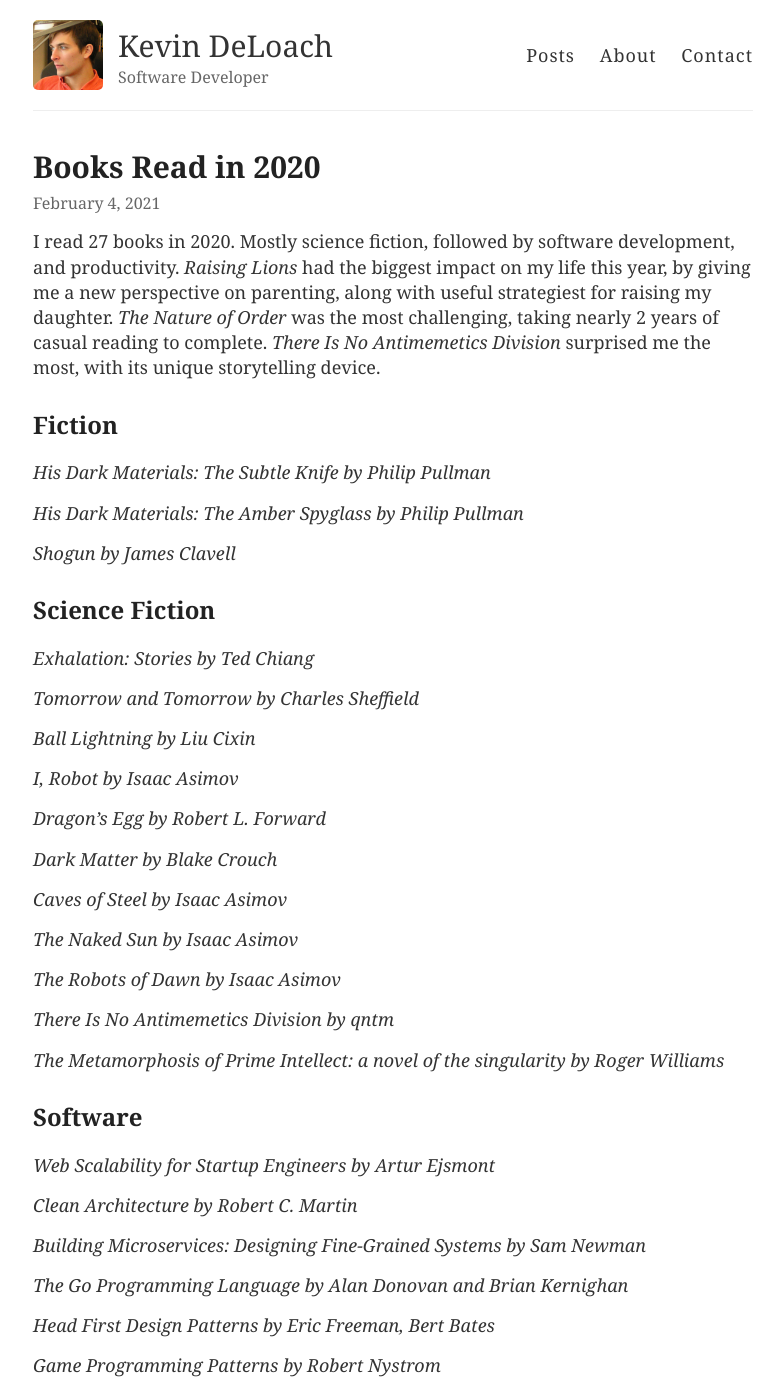
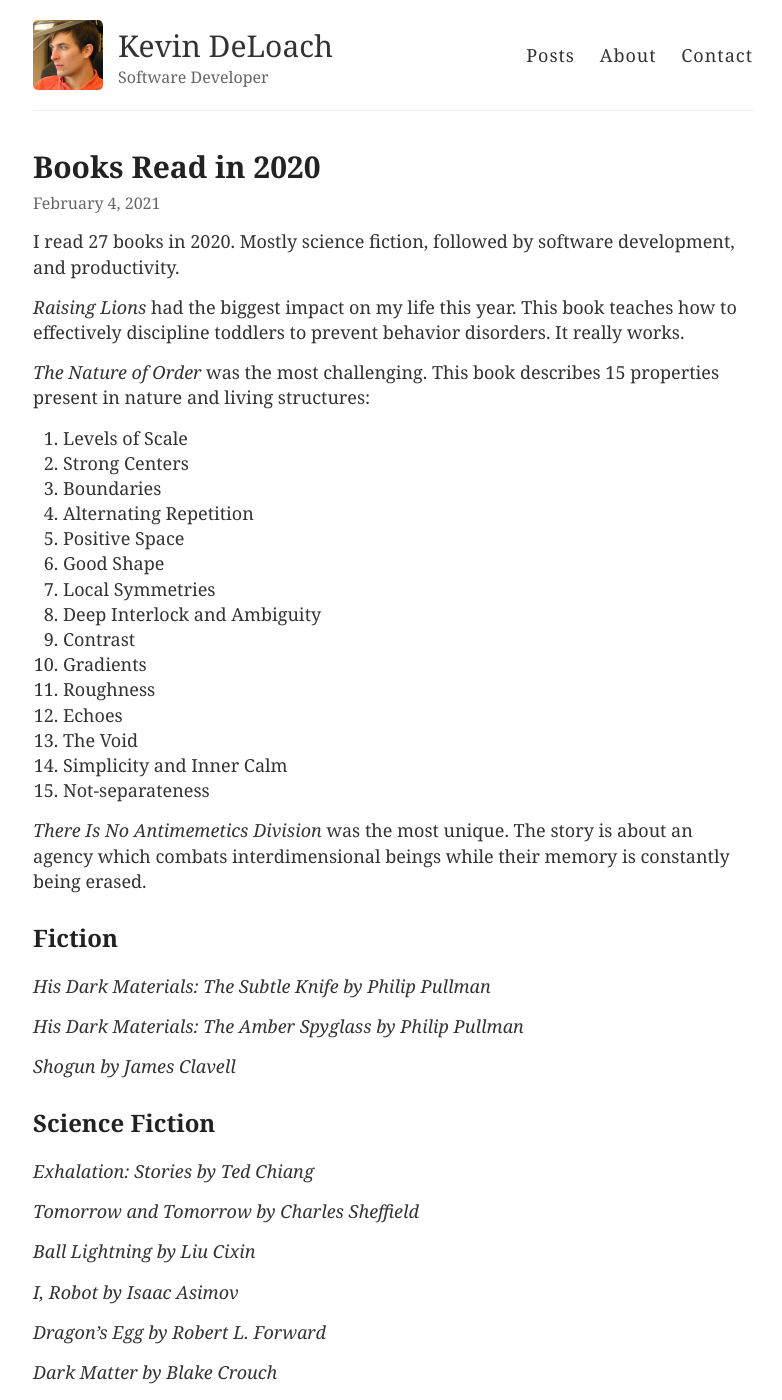
Before and after one commit to kdeloach/kdeloach.github.io, a Jekyll site: the page built from _posts/2021-02-04-Books-Read-2020.md, in a window 1280 px wide and 1400 px high. Shown: the whole window, without its empty margins (247-1029 px from the left). Built offline with Jekyll 4.4.1, drawn with Linux system fonts in a browser that asks for light colours.

Commit message:
Update 2020 books post

```diff
--- a/_posts/2021-02-04-Books-Read-2020.md
+++ b/_posts/2021-02-04-Books-Read-2020.md
@@ -3,11 +3,35 @@ layout: post
 title: Books Read in 2020
 ---
 
-I read 27 books in 2020. Mostly science fiction, followed by software development, and productivity.
-*Raising Lions* had the biggest impact on my life this year, by giving me a new perspective on parenting,
-along with useful strategiest for raising my daughter.
-*The Nature of Order* was the most challenging, taking nearly 2 years of casual reading to complete.
-*There Is No Antimemetics Division* surprised me the most, with its unique storytelling device.
+I read 27 books in 2020. Mostly science fiction, followed by software
+development, and productivity.
+
+*Raising Lions* had the biggest impact on my life this year. This book teaches
+how to effectively discipline toddlers to prevent behavior disorders. It really
+works.
+
+*The Nature of Order* was the most challenging. This book describes 15
+properties present in nature and living structures:
+
+1. Levels of Scale
+1. Strong Centers
+1. Boundaries
+1. Alternating Repetition
+1. Positive Space
+1. Good Shape
+1. Local Symmetries
+1. Deep Interlock and Ambiguity
+1. Contrast
+1. Gradients
+1. Roughness
+1. Echoes
+1. The Void
+1. Simplicity and Inner Calm
+1. Not-separateness
+
+*There Is No Antimemetics Division* was the most unique. The story is about an
+agency which combats interdimensional beings while their memory is constantly
+being erased.
 
 ## Fiction
 
```
